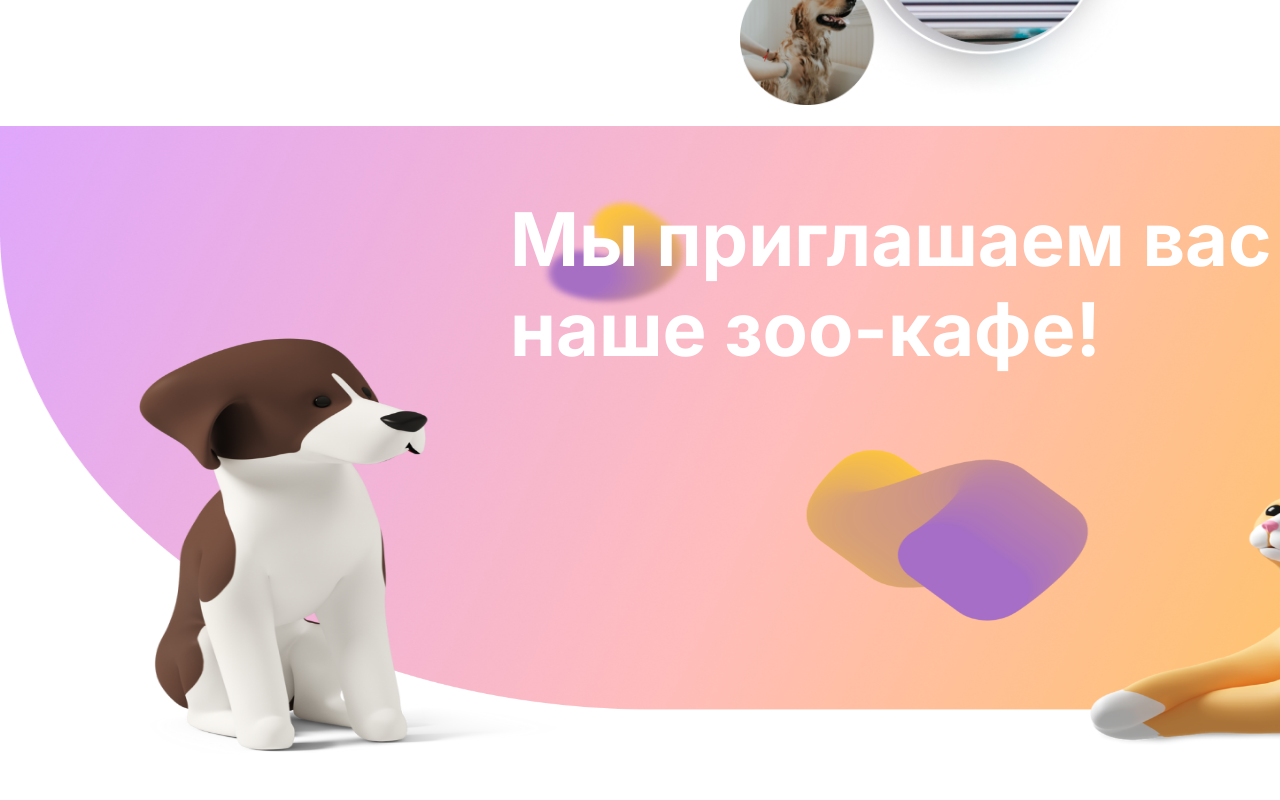
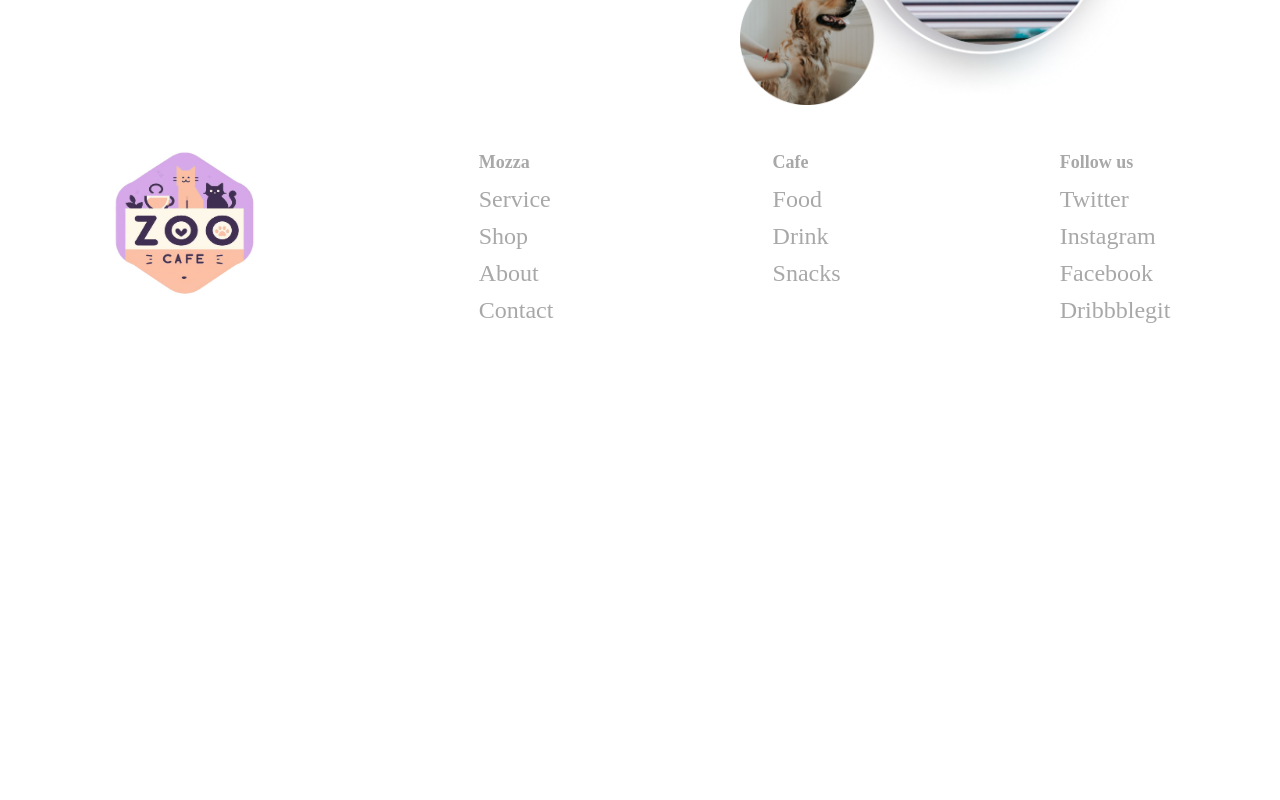
Before and after one commit to jhantai/stray_kids.muhehehe, a React (Create React App) app: page / in a window 1280 px wide. Shown: the part 1740-2540 px from the top of the page. After the commit the page ends 2091 px from the top, so only its background shows below. Built offline with nearby package versions, Linux system fonts and the light colour scheme.

Commit message:
fixed bug

```diff
--- a/src/App.js
+++ b/src/App.js
@@ -8,7 +8,6 @@ const App = () => {
         <div>
             <Header />
             <MainRoute />
-            <MainRoute />
             <Footer/>
         </div>
     );
```
